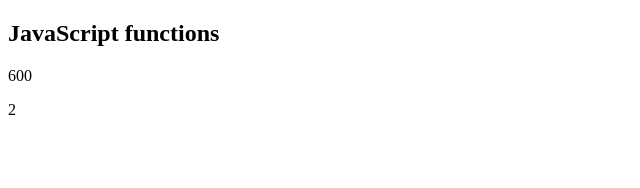
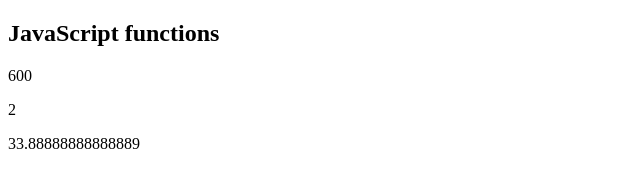
Before and after one commit to snowleopardAlexa/javascript, a plain HTML site: page CHALLENGES/seven.html in a window 1280 px wide. Shown: the whole page, without its empty margins (0-640 px from the left). Drawn offline with Linux system fonts and the light colour scheme.

Commit message:
add celsius

```diff
--- a/CHALLENGES/seven.html
+++ b/CHALLENGES/seven.html
@@ -10,6 +10,7 @@
     <h2>JavaScript functions</h2>
     <p id="demo"></p>
     <p id="calc"></p>
+    <p id="celsius"></p>
 
     <script>
         // first function
@@ -27,6 +28,10 @@
         }
 
         // third function
+        function toCelsius(f) {
+            return (5/9) * (f-32);
+        }
+        document.getElementById("celsius").innerHTML = toCelsius(93);
     </script>
 </body>
 </html>
```
